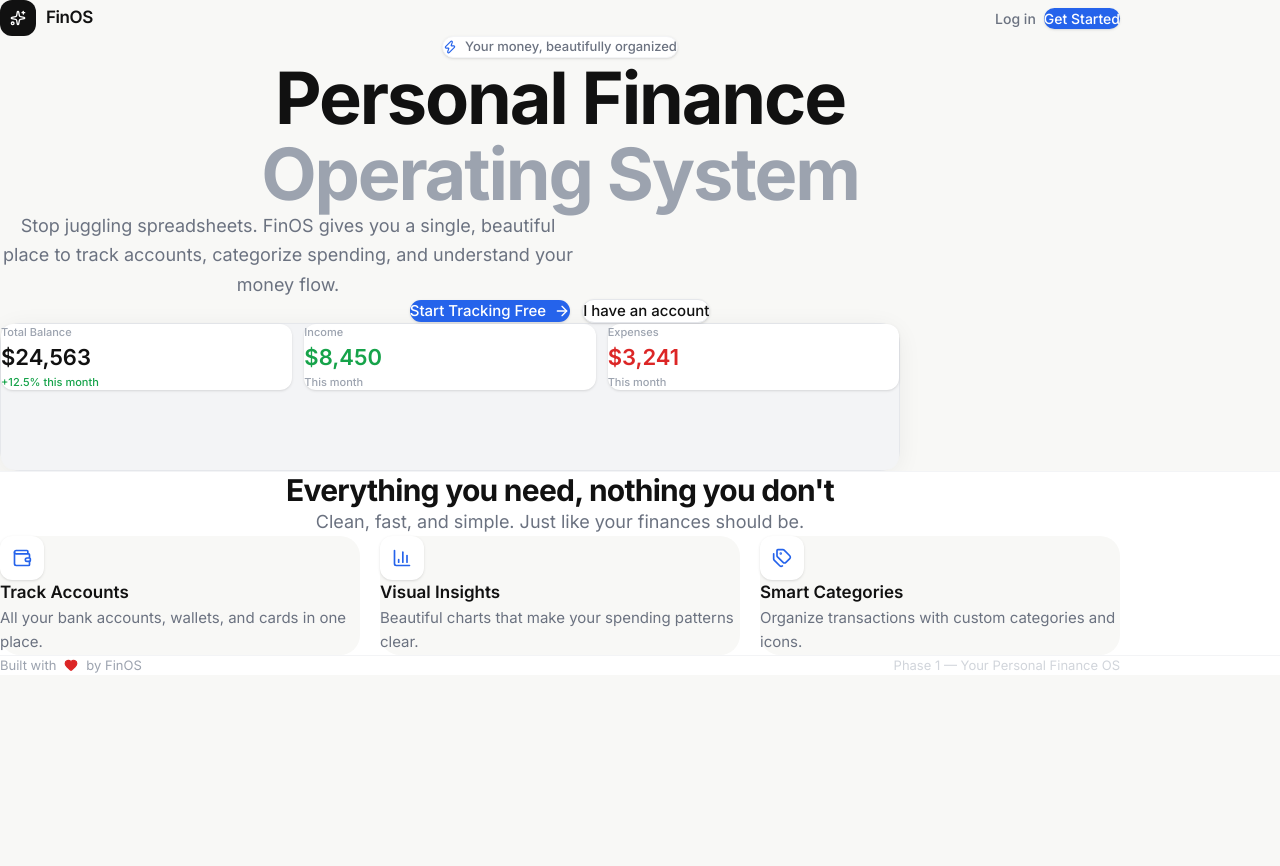
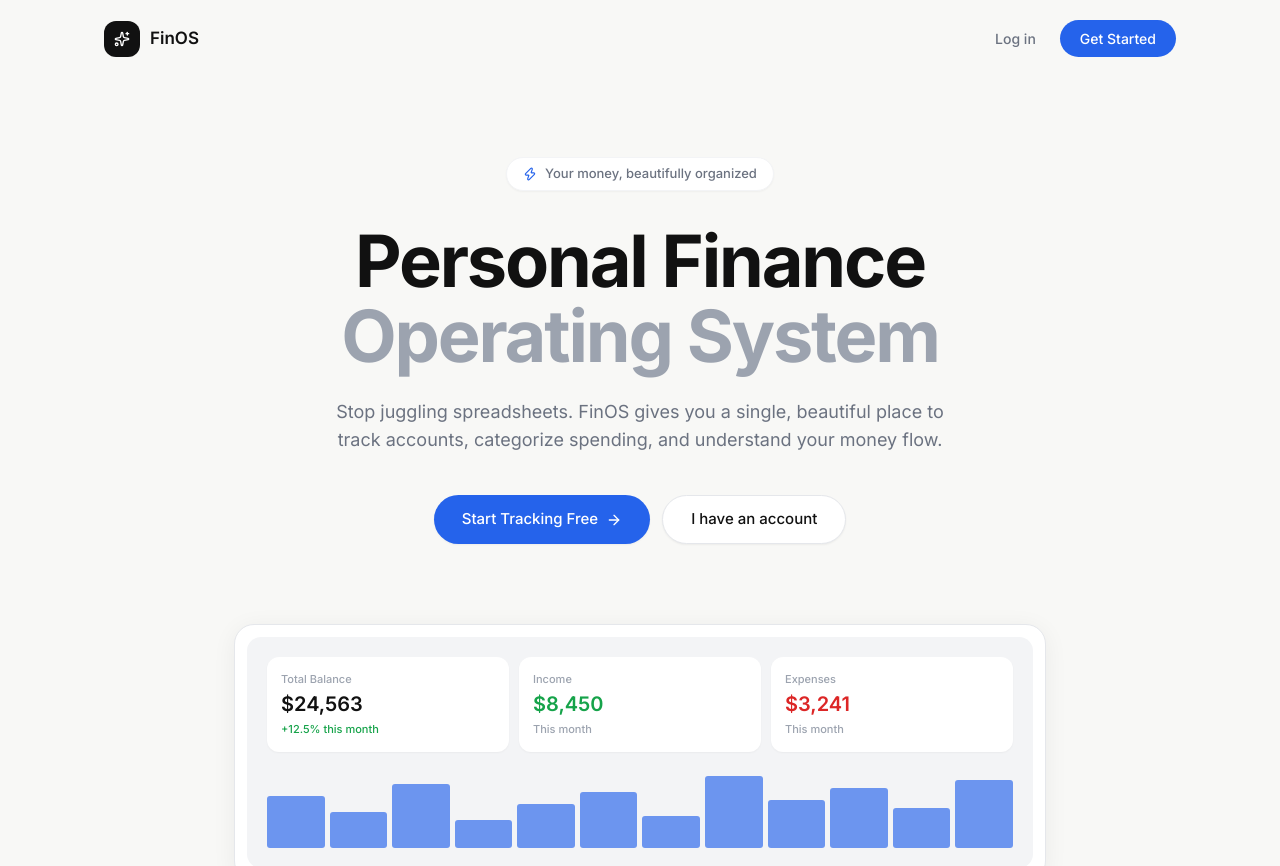
Before and after one commit to aliasgersabir/Financial-Tracker, a Next.js app: page / in a window 1280 px wide. Shown: the top 866 px of the page. Before the commit the page ends 800 px from the top, so only its background shows below. Built offline with nearby package versions, Linux system fonts and the light colour scheme.

Commit message:
fix: use inline styles for entire landing page to bypass Tailwind compilation
Tailwind v4 arbitrary values (max-w-[900px]) may not be compiling correctly in
production. Replaced ALL styles on landing page with inline React styles to
guarantee consistent rendering regardless of Tailwind output.

```diff
--- a/src/app/page.tsx
+++ b/src/app/page.tsx
@@ -34,96 +34,79 @@ const barHeights = [65, 45, 80, 35, 55, 70, 40, 90, 60, 75, 50, 85]
 
 export default function LandingPage() {
   return (
-    <div className="min-h-screen w-full overflow-x-hidden bg-[#F8F8F6]">
+    <div style={{ minHeight: "100vh", width: "100%", background: "#F8F8F6", overflowX: "hidden" }}>
       {/* Nav */}
-      <nav className="mx-auto flex w-full max-w-[1120px] items-center justify-between px-6 py-5">
-        <div className="flex items-center gap-2.5">
-          <div className="flex h-9 w-9 shrink-0 items-center justify-center rounded-[12px] bg-[#111111]">
-            <Sparkles className="h-4 w-4 text-white" />
+      <nav style={{ maxWidth: "1120px", margin: "0 auto", padding: "20px 24px", display: "flex", alignItems: "center", justifyContent: "space-between" }}>
+        <div style={{ display: "flex", alignItems: "center", gap: "10px" }}>
+          <div style={{ width: "36px", height: "36px", borderRadius: "12px", background: "#111111", display: "flex", alignItems: "center", justifyContent: "center" }}>
+            <Sparkles style={{ width: "16px", height: "16px", color: "white" }} />
           </div>
-          <span className="text-[17px] font-semibold text-[#111111] tracking-tight">
-            FinOS
-          </span>
+          <span style={{ fontSize: "17px", fontWeight: 600, color: "#111111" }}>FinOS</span>
         </div>
-        <div className="flex shrink-0 items-center gap-2">
-          <Link
-            href="/login"
-            className="px-4 py-2 text-[14px] font-medium text-[#6B7280] hover:text-[#111111] transition-colors rounded-full hover:bg-white"
-          >
+        <div style={{ display: "flex", alignItems: "center", gap: "8px" }}>
+          <Link href="/login" style={{ padding: "8px 16px", fontSize: "14px", fontWeight: 500, color: "#6B7280", borderRadius: "9999px", textDecoration: "none" }}>
             Log in
           </Link>
-          <Link
-            href="/signup"
-            className="px-5 py-2 text-[14px] font-medium text-white bg-[#2563EB] rounded-full hover:bg-[#1D4ED8] transition-all duration-150 shadow-sm"
-          >
+          <Link href="/signup" style={{ padding: "8px 20px", fontSize: "14px", fontWeight: 500, color: "white", background: "#2563EB", borderRadius: "9999px", textDecoration: "none" }}>
             Get Started
           </Link>
         </div>
       </nav>
 
       {/* Hero */}
-      <section className="mx-auto w-full max-w-[1120px] px-6 pt-20 pb-20 text-center">
-        <div className="mb-8 inline-flex items-center gap-2 rounded-full border border-[#F3F4F6] bg-white px-4 py-1.5 text-[13px] font-medium text-[#6B7280] shadow-sm">
-          <Zap className="h-3.5 w-3.5 text-[#2563EB]" />
+      <section style={{ maxWidth: "1120px", margin: "0 auto", padding: "80px 24px", textAlign: "center" }}>
+        <div style={{ display: "inline-flex", alignItems: "center", gap: "8px", borderRadius: "9999px", border: "1px solid #F3F4F6", background: "white", padding: "6px 16px", fontSize: "13px", fontWeight: 500, color: "#6B7280", marginBottom: "32px", boxShadow: "0 1px 2px rgba(0,0,0,0.04)" }}>
+          <Zap style={{ width: "14px", height: "14px", color: "#2563EB" }} />
           Your money, beautifully organized
         </div>
 
-        <h1 className="mb-6 text-[clamp(2.5rem,8vw,4.5rem)] font-bold leading-[1.05] tracking-[-0.03em] text-[#111111]">
+        <h1 style={{ fontSize: "clamp(2.5rem, 8vw, 4.5rem)", fontWeight: 700, lineHeight: 1.05, letterSpacing: "-0.03em", color: "#111111", marginBottom: "24px" }}>
           Personal Finance
           <br />
-          <span className="text-[#9CA3AF]">Operating System</span>
+          <span style={{ color: "#9CA3AF" }}>Operating System</span>
         </h1>
 
-        <p className="mx-auto mb-10 max-w-xl text-lg leading-relaxed text-[#6B7280]">
+        <p style={{ maxWidth: "640px", margin: "0 auto 40px", fontSize: "18px", lineHeight: 1.6, color: "#6B7280" }}>
           Stop juggling spreadsheets. FinOS gives you a single, beautiful place
           to track accounts, categorize spending, and understand your money flow.
         </p>
 
-        <div className="flex flex-col items-center justify-center gap-3 sm:flex-row">
-          <Link
-            href="/signup"
-            className="inline-flex items-center gap-2 rounded-full bg-[#2563EB] px-7 py-3 text-[15px] font-medium text-white shadow-sm transition-all duration-150 hover:bg-[#1D4ED8]"
-          >
+        <div style={{ display: "flex", justifyContent: "center", gap: "12px", flexWrap: "wrap" }}>
+          <Link href="/signup" style={{ display: "inline-flex", alignItems: "center", gap: "8px", borderRadius: "9999px", background: "#2563EB", padding: "12px 28px", fontSize: "15px", fontWeight: 500, color: "white", textDecoration: "none", boxShadow: "0 1px 2px rgba(0,0,0,0.05)" }}>
             Start Tracking Free
-            <ArrowRight className="h-4 w-4" />
+            <ArrowRight style={{ width: "16px", height: "16px" }} />
           </Link>
-          <Link
-            href="/login"
-            className="inline-flex items-center gap-2 rounded-full border border-[#E5E7EB] bg-white px-7 py-3 text-[15px] font-medium text-[#111111] shadow-sm transition-all duration-150 hover:bg-[#F9FAFB]"
-          >
+          <Link href="/login" style={{ display: "inline-flex", alignItems: "center", gap: "8px", borderRadius: "9999px", border: "1px solid #E5E7EB", background: "white", padding: "12px 28px", fontSize: "15px", fontWeight: 500, color: "#111111", textDecoration: "none", boxShadow: "0 1px 2px rgba(0,0,0,0.05)" }}>
             I have an account
           </Link>
         </div>
       </section>
 
-      {/* Mock Dashboard */}
-      <section className="mx-auto w-full max-w-[900px] px-6 pb-24">
-        <div className="w-full rounded-[20px] border border-[#E5E7EB] bg-white p-3 shadow-[0_4px_24px_rgba(0,0,0,0.06)] sm:p-4">
-          <div className="w-full rounded-[14px] bg-[#F3F4F6] p-5 sm:p-7">
-            <div className="mb-4 grid w-full grid-cols-3 gap-2 sm:gap-3">
-              <div className="min-w-0 rounded-[12px] bg-white p-3 shadow-sm sm:p-4">
-                <p className="text-[11px] font-medium text-[#9CA3AF]">Total Balance</p>
-                <p className="mt-0.5 truncate text-[18px] font-semibold text-[#111111] sm:text-[22px]">$24,563</p>
-                <p className="text-[11px] font-medium text-[#16A34A]">+12.5% this month</p>
+      {/* Mock Dashboard — pure inline styles, no Tailwind */}
+      <section style={{ width: "100%", maxWidth: "860px", margin: "0 auto", padding: "0 24px 96px" }}>
+        <div style={{ width: "100%", borderRadius: "20px", border: "1px solid #E5E7EB", background: "white", padding: "12px", boxShadow: "0 4px 24px rgba(0,0,0,0.06)" }}>
+          <div style={{ width: "100%", borderRadius: "14px", background: "#F3F4F6", padding: "20px" }}>
+            <div style={{ display: "grid", gridTemplateColumns: "1fr 1fr 1fr", gap: "10px", marginBottom: "16px" }}>
+              <div style={{ borderRadius: "12px", background: "white", padding: "14px", boxShadow: "0 1px 2px rgba(0,0,0,0.04)", overflow: "hidden" }}>
+                <p style={{ fontSize: "11px", fontWeight: 500, color: "#9CA3AF", margin: 0 }}>Total Balance</p>
+                <p style={{ fontSize: "20px", fontWeight: 600, color: "#111111", margin: "2px 0 0", whiteSpace: "nowrap" }}>$24,563</p>
+                <p style={{ fontSize: "11px", fontWeight: 500, color: "#16A34A", margin: "2px 0 0" }}>+12.5% this month</p>
               </div>
-              <div className="min-w-0 rounded-[12px] bg-white p-3 shadow-sm sm:p-4">
-                <p className="text-[11px] font-medium text-[#9CA3AF]">Income</p>
-                <p className="mt-0.5 truncate text-[18px] font-semibold text-[#16A34A] sm:text-[22px]">$8,450</p>
-                <p className="text-[11px] font-medium text-[#9CA3AF]">This month</p>
+              <div style={{ borderRadius: "12px", background: "white", padding: "14px", boxShadow: "0 1px 2px rgba(0,0,0,0.04)", overflow: "hidden" }}>
+                <p style={{ fontSize: "11px", fontWeight: 500, color: "#9CA3AF", margin: 0 }}>Income</p>
+                <p style={{ fontSize: "20px", fontWeight: 600, color: "#16A34A", margin: "2px 0 0", whiteSpace: "nowrap" }}>$8,450</p>
+                <p style={{ fontSize: "11px", fontWeight: 500, color: "#9CA3AF", margin: "2px 0 0" }}>This month</p>
               </div>
-              <div className="min-w-0 rounded-[12px] bg-white p-3 shadow-sm sm:p-4">
-                <p className="text-[11px] font-medium text-[#9CA3AF]">Expenses</p>
-                <p className="mt-0.5 truncate text-[18px] font-semibold text-[#DC2626] sm:text-[22px]">$3,241</p>
-                <p className="text-[11px] font-medium text-[#9CA3AF]">This month</p>
+              <div style={{ borderRadius: "12px", background: "white", padding: "14px", boxShadow: "0 1px 2px rgba(0,0,0,0.04)", overflow: "hidden" }}>
+                <p style={{ fontSize: "11px", fontWeight: 500, color: "#9CA3AF", margin: 0 }}>Expenses</p>
+                <p style={{ fontSize: "20px", fontWeight: 600, color: "#DC2626", margin: "2px 0 0", whiteSpace: "nowrap" }}>$3,241</p>
+                <p style={{ fontSize: "11px", fontWeight: 500, color: "#9CA3AF", margin: "2px 0 0" }}>This month</p>
               </div>
             </div>
-            <div className="flex w-full items-end gap-[5px]" style={{ height: "80px" }}>
+            <div style={{ display: "flex", alignItems: "flex-end", gap: "5px", height: "80px" }}>
               {barHeights.map((h, i) => (
-                <div key={i} className="min-h-0 min-w-0 flex-1">
-                  <div
-                    className="w-full rounded-[3px] bg-[#2563EB] sm:rounded-[4px]"
-                    style={{ height: `${h}%`, opacity: 0.65 }}
-                  />
+                <div key={i} style={{ flex: 1, minWidth: 0, height: "100%", display: "flex", flexDirection: "column", justifyContent: "flex-end" }}>
+                  <div style={{ width: "100%", height: `${h}%`, borderRadius: "3px", background: "#2563EB", opacity: 0.65 }} />
                 </div>
               ))}
             </div>
@@ -132,17 +115,17 @@ export default function LandingPage() {
       </section>
 
       {/* Features */}
-      <section className="w-full border-t border-[#F3F4F6] bg-white py-20">
-        <div className="mx-auto max-w-[1120px] px-6">
-          <div className="mb-14 text-center">
-            <h2 className="mb-4 text-3xl font-bold tracking-tight text-[#111111]">
+      <section style={{ width: "100%", borderTop: "1px solid #F3F4F6", background: "white", padding: "80px 0" }}>
+        <div style={{ maxWidth: "1120px", margin: "0 auto", padding: "0 24px" }}>
+          <div style={{ textAlign: "center", marginBottom: "56px" }}>
+            <h2 style={{ fontSize: "30px", fontWeight: 700, letterSpacing: "-0.02em", color: "#111111", marginBottom: "16px" }}>
               Everything you need, nothing you don&apos;t
             </h2>
-            <p className="text-lg text-[#6B7280]">
+            <p style={{ fontSize: "18px", color: "#6B7280" }}>
               Clean, fast, and simple. Just like your finances should be.
             </p>
           </div>
-          <div className="grid gap-5 md:grid-cols-3">
+          <div style={{ display: "grid", gridTemplateColumns: "repeat(auto-fit, minmax(300px, 1fr))", gap: "20px" }}>
             {features.map((feature, i) => (
               <motion.div
                 key={feature.title}
@@ -150,13 +133,13 @@ export default function LandingPage() {
                 whileInView={{ opacity: 1, y: 0 }}
                 viewport={{ once: true }}
                 transition={{ delay: i * 0.08, duration: 0.3 }}
-                className="rounded-[20px] bg-[#F8F8F6] p-7 transition-all duration-200 hover:bg-white hover:shadow-[0_2px_8px_rgba(0,0,0,0.06)]"
+                style={{ borderRadius: "20px", background: "#F8F8F6", padding: "28px", transition: "all 0.2s" }}
               >
-                <div className="mb-5 flex h-11 w-11 items-center justify-center rounded-[12px] bg-white shadow-sm">
-                  <feature.icon className="h-5 w-5 text-[#2563EB]" />
+                <div style={{ width: "44px", height: "44px", borderRadius: "12px", background: "white", boxShadow: "0 1px 2px rgba(0,0,0,0.04)", display: "flex", alignItems: "center", justifyContent: "center", marginBottom: "20px" }}>
+                  <feature.icon style={{ width: "20px", height: "20px", color: "#2563EB" }} />
                 </div>
-                <h3 className="mb-2 text-[17px] font-semibold text-[#111111]">{feature.title}</h3>
-                <p className="text-[15px] leading-relaxed text-[#6B7280]">{feature.desc}</p>
+                <h3 style={{ fontSize: "17px", fontWeight: 600, color: "#111111", marginBottom: "8px" }}>{feature.title}</h3>
+                <p style={{ fontSize: "15px", lineHeight: 1.6, color: "#6B7280", margin: 0 }}>{feature.desc}</p>
               </motion.div>
             ))}
           </div>
@@ -164,12 +147,12 @@ export default function LandingPage() {
       </section>
 
       {/* Footer */}
-      <footer className="border-t border-[#F3F4F6] bg-white py-8">
-        <div className="mx-auto flex max-w-[1120px] flex-col items-center justify-between gap-4 px-6 sm:flex-row">
-          <div className="flex items-center gap-2 text-[13px] text-[#9CA3AF]">
-            Built with <Heart className="h-3.5 w-3.5 fill-[#DC2626] text-[#DC2626]" /> by FinOS
+      <footer style={{ borderTop: "1px solid #F3F4F6", background: "white", padding: "32px 0" }}>
+        <div style={{ maxWidth: "1120px", margin: "0 auto", padding: "0 24px", display: "flex", alignItems: "center", justifyContent: "space-between", flexWrap: "wrap", gap: "16px" }}>
+          <div style={{ display: "flex", alignItems: "center", gap: "8px", fontSize: "13px", color: "#9CA3AF" }}>
+            Built with <Heart style={{ width: "14px", height: "14px", fill: "#DC2626", color: "#DC2626" }} /> by FinOS
           </div>
-          <p className="text-[13px] text-[#D1D5DB]">
+          <p style={{ fontSize: "13px", color: "#D1D5DB", margin: 0 }}>
             Phase 1 — Your Personal Finance OS
           </p>
         </div>
```
